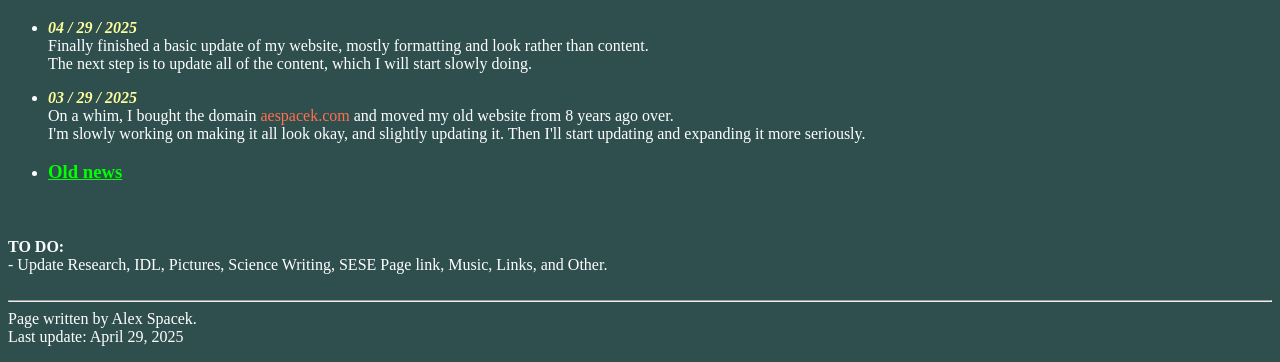
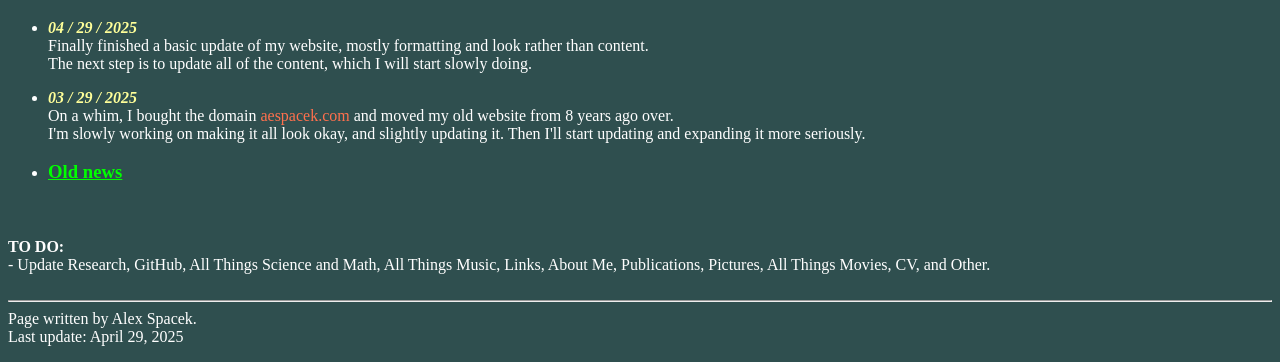
Before and after one commit to aspacek/aespacekwebsite, a plain HTML site: page index.html in a window 1280 px wide. Shown: the part 438-800 px from the top of the page. Drawn offline with Linux system fonts and the light colour scheme.

Commit message:
update ToDo on homepage

```diff
--- a/index.html
+++ b/index.html
@@ -104,7 +104,7 @@
 	<br><br>
 
 	<b>TO DO:</b></br>
-	- Update Research, IDL, Pictures, Science Writing, SESE Page link, Music, Links, and Other.
+	- Update Research, GitHub, All Things Science and Math, All Things Music, Links, About Me, Publications, Pictures, All Things Movies, CV, and Other.
 
 <!--
 	<ol>
```
